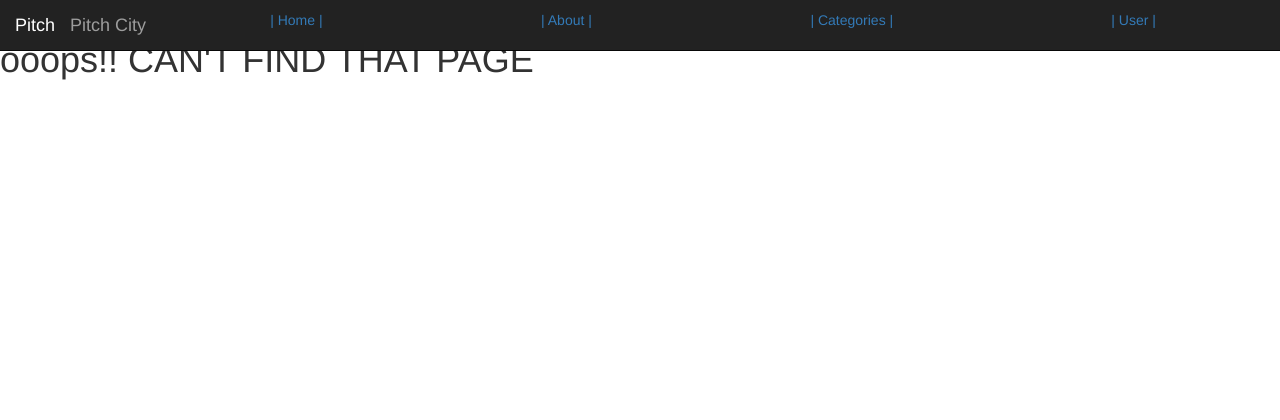
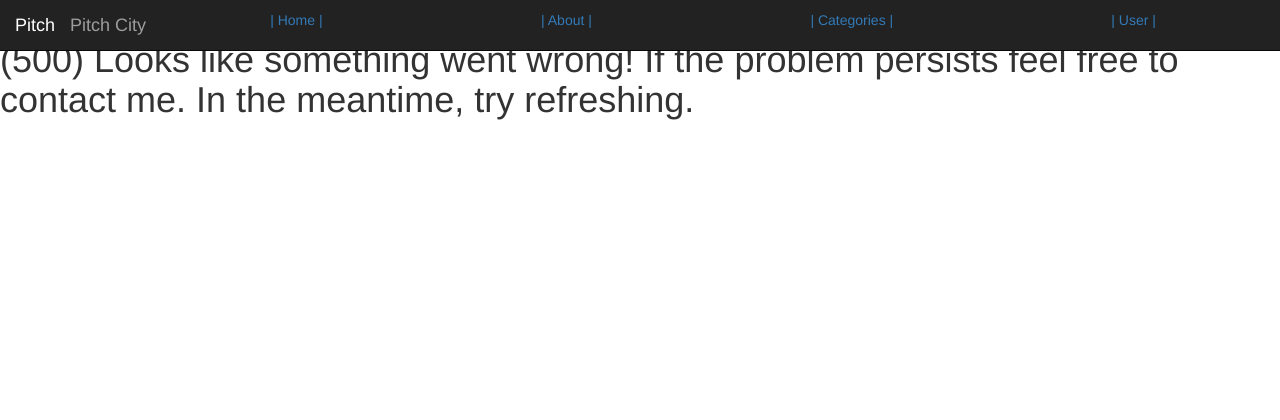
Before and after one commit to ClintonClin/one-min-pitch, a Flask app: template templates/fourOwfour.html in a window 1280 px wide. Shown: the top 420 px of the page. Run offline with Flask 2, Linux system fonts and the light colour scheme; the template is opened without the code that fills it, so the values that code supplies are empty; parts of the project's set-up code (start-up, migrations or seed data) failed here and were passed over; some libraries are stand-ins or nearby versions.

Commit message:
edited my error 404 .html page to be displayed incase an error occurs

```diff
--- a/templates/fourOwfour.html
+++ b/templates/fourOwfour.html
@@ -2,6 +2,8 @@
 
 
 {% block content %}
-<h1>ooops!! CAN'T FIND THAT PAGE</h1>
+
+<h1>(500) Looks like something went wrong! If the problem persists feel free
+    to contact me. In the meantime, try refreshing.</h1>
 
 {% endblock %}
```
